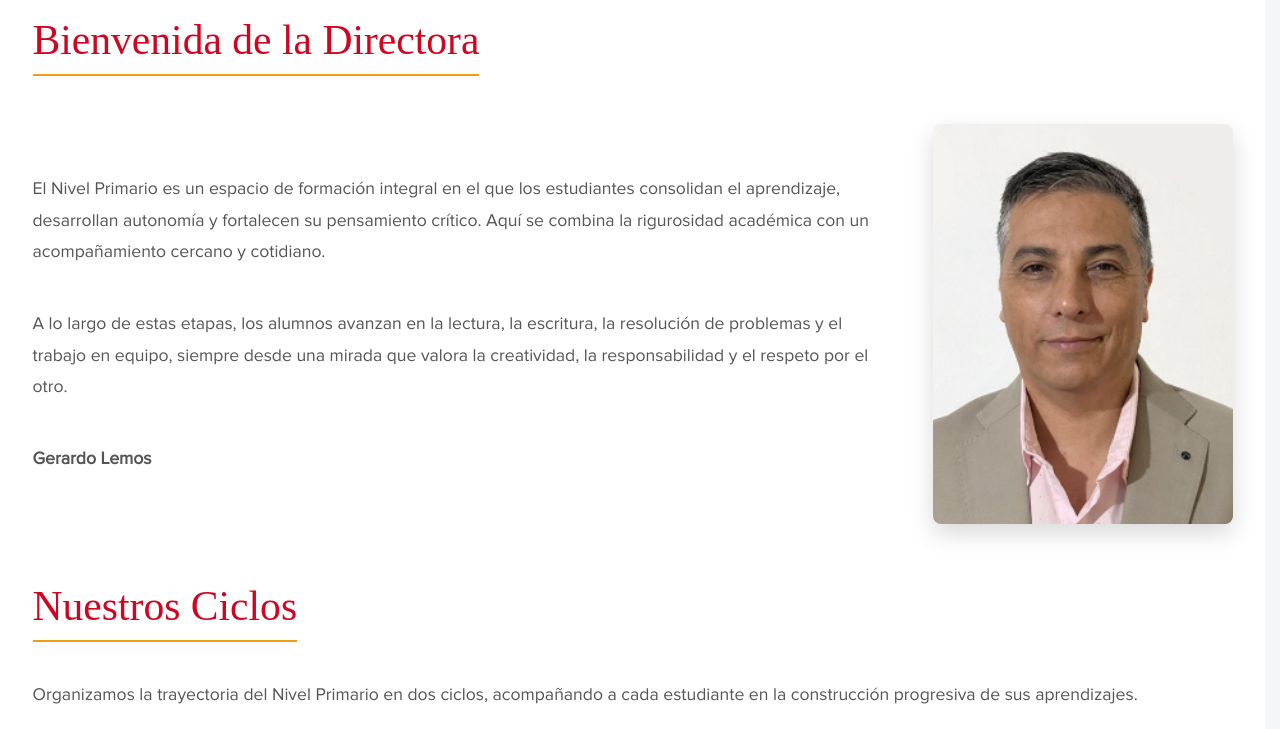
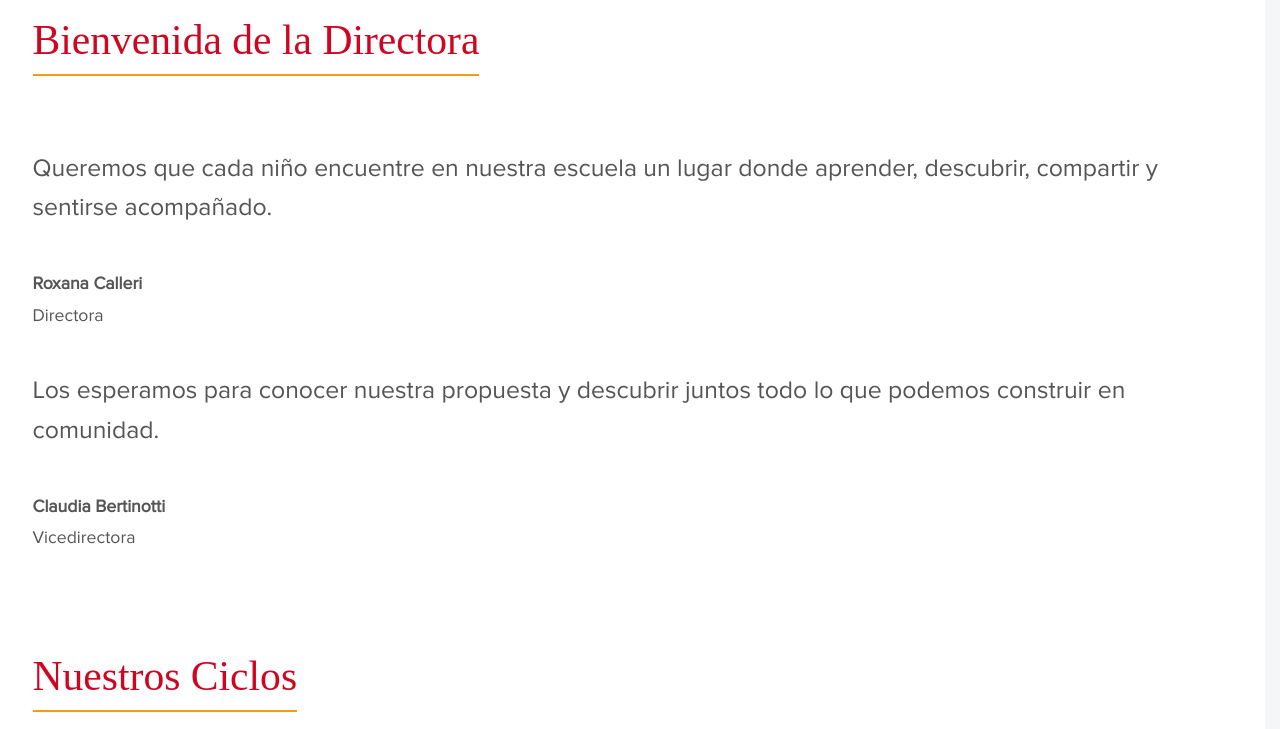
Before and after one commit to maleeemolisec/pagina-escolar, a plain HTML site: page WebINSM-main/NivelPrimario.html in a window 1280 px wide. Shown: the part 900-1629 px from the top of the page. Drawn offline with Linux system fonts and the light colour scheme; a web font is replaced by a local one.

Commit message:
Actualizo corecciones

```diff
--- a/WebINSM-main/NivelPrimario.html
+++ b/WebINSM-main/NivelPrimario.html
@@ -1944,26 +1944,23 @@
                             <h2>Bienvenida de la Directora</h2>
                             <div class="director-section">
                                 <div class="director-text">
-                                    <p class="specialties-intro">
-                                        El Nivel Primario es un espacio de formación integral en el que los estudiantes
-                                        consolidan el aprendizaje, desarrollan autonomía y fortalecen su pensamiento crítico.
-                                        Aquí se combina la rigurosidad académica con un acompañamiento cercano y cotidiano.
+                                    <p class="specialties-intro" style="font-size: 1.55em; line-height: 1.6;">
+                                        Queremos que cada niño encuentre en nuestra escuela un lugar donde aprender,
+                                        descubrir, compartir y sentirse acompañado.
                                     </p>
                                     <p class="specialties-intro">
-                                        A lo largo de estas etapas, los alumnos avanzan en la lectura, la escritura, la
-                                        resolución de problemas y el trabajo en equipo, siempre desde una mirada que valora
-                                        la creatividad, la responsabilidad y el respeto por el otro.
+                                        <strong>Roxana Calleri</strong><br>
+                                        Directora
                                     </p>
-                                    <p class="director-signature">
-                                        <strong>Gerardo Lemos</strong>
+                                    <p class="specialties-intro" style="font-size: 1.55em; line-height: 1.6;">
+                                        Los esperamos para conocer nuestra propuesta y descubrir juntos todo lo que
+                                        podemos construir en comunidad.
+                                    </p>
+                                    <p class="specialties-intro">
+                                        <strong>Claudia Bertinotti</strong><br>
+                                        Vicedirectora
                                     </p>
                                 </div>
-                                <img
-                                    src="img/Gerardo Lemos.jpg"
-                                    alt="Foto del Director de Nivel Primario"
-                                    class="director-image"
-                                    onerror="this.onerror=null;this.src='img/usuario_default.png';"
-                                />
                             </div>
                         </div>
 
```
Also changed, not shown: WebINSM-main/NivelInicial.html (+10 -10 lines).
